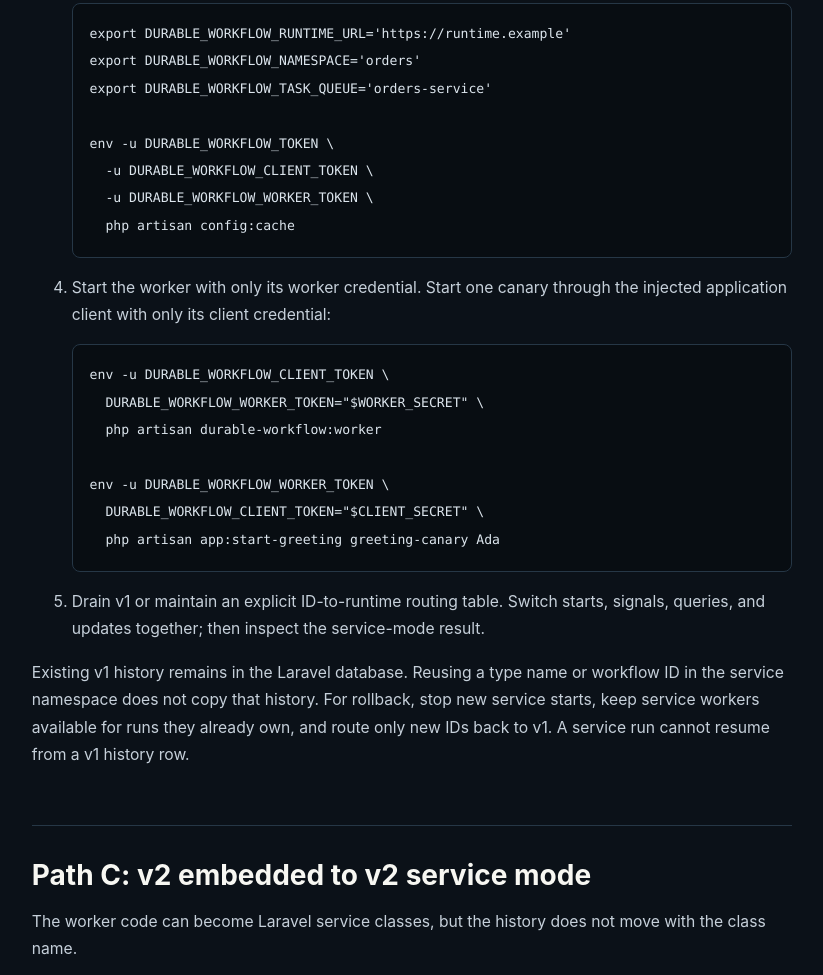
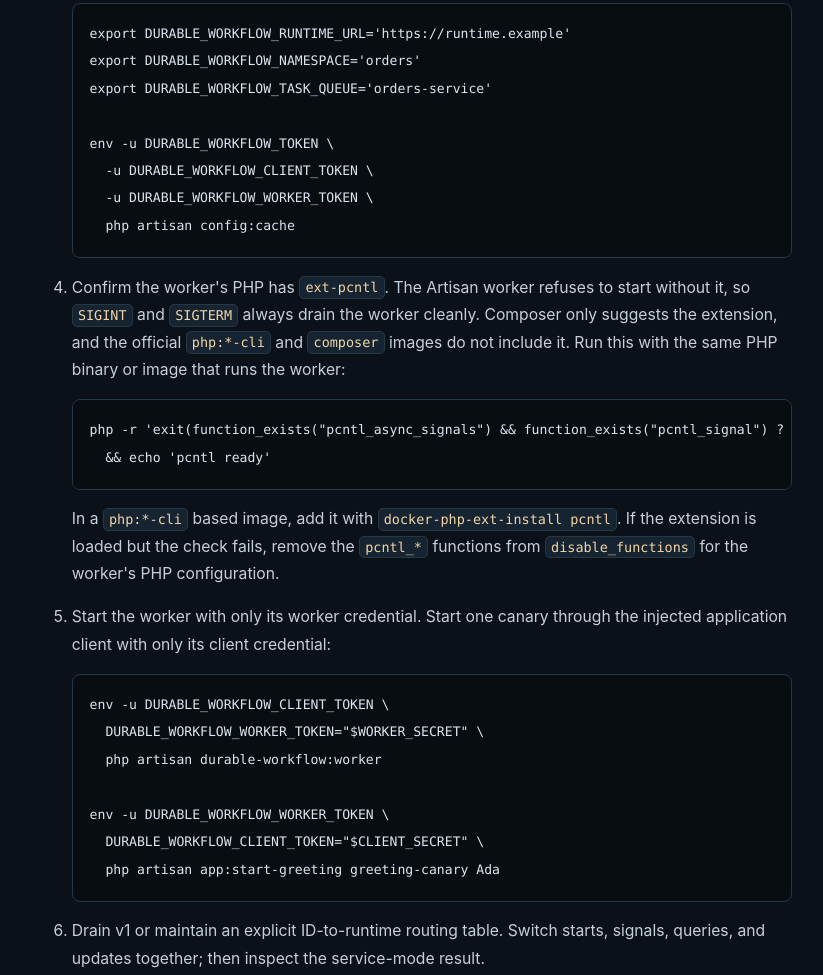
Before and after one commit to durable-workflow/sdk-php, an Eleventy site: page docs/portal/frameworks/laravel.md in a window 1280 px wide. Shown: the part 4236-5211 px from the top of the page, without its empty margins (398-1221 px from the left). Built offline with nearby package versions, Linux system fonts and the light colour scheme; Eleventy itself is replaced by a stand-in of ours; code samples lack their colours; files that its build step writes are made by us from their sources.

Commit message:
List ext-pcntl as a Laravel worker prerequisite
The Laravel adoption guide never said the Artisan worker needs
ext-pcntl, so a first-time adopter finished the whole setup and then
hit FrameworkRuntimeException on `durable-workflow:worker`. Composer
only suggests the extension and the official php:*-cli images omit it.

Path B now has a checkpoint step before the worker starts. It tests the
same two functions the bridge checks, names the docker-php-ext-install
fix, and covers a disable_functions block. The HTTP hosting section and
the Laravel section of the SDK reference state the requirement too.

Fixes #253

Co-Authored-By: Claude Opus 5.5 <noreply@anthropic.com>

````diff
--- a/docs/portal/frameworks/laravel.md
+++ b/docs/portal/frameworks/laravel.md
@@ -151,7 +151,22 @@ The SDK can be installed while v1 remains present and draining.
      php artisan config:cache
    ```
 
-4. Start the worker with only its worker credential. Start one canary through
+4. Confirm the worker's PHP has `ext-pcntl`. The Artisan worker refuses to
+   start without it, so `SIGINT` and `SIGTERM` always drain the worker cleanly.
+   Composer only suggests the extension, and the official `php:*-cli` and
+   `composer` images do not include it. Run this with the same PHP binary or
+   image that runs the worker:
+
+   ```bash
+   php -r 'exit(function_exists("pcntl_async_signals") && function_exists("pcntl_signal") ? 0 : 1);' \
+     && echo 'pcntl ready'
+   ```
+
+   In a `php:*-cli` based image, add it with `docker-php-ext-install pcntl`. If
+   the extension is loaded but the check fails, remove the `pcntl_*` functions
+   from `disable_functions` for the worker's PHP configuration.
+
+5. Start the worker with only its worker credential. Start one canary through
    the injected application client with only its client credential:
 
    ```bash
@@ -164,7 +179,7 @@ The SDK can be installed while v1 remains present and draining.
      php artisan app:start-greeting greeting-canary Ada
    ```
 
-5. Drain v1 or maintain an explicit ID-to-runtime routing table. Switch starts,
+6. Drain v1 or maintain an explicit ID-to-runtime routing table. Switch starts,
    signals, queries, and updates together; then inspect the service-mode result.
 
 Existing v1 history remains in the Laravel database. Reusing a type name or
@@ -484,7 +499,8 @@ resource limits, request-context controls and a separately supervised Artisan
 worker. The recipe records its runtime/tool images and qualification outcomes.
 
 HTTP workers submit and inspect workflows. Run `durable-workflow:worker` in its
-own process; Server or Cloud owns durable state, timers and task leases. Keep
+own process with `ext-pcntl` loaded; Server or Cloud owns durable state, timers
+and task leases. The HTTP processes do not need `ext-pcntl`. Keep
 each process's endpoint, namespace and credential authority fixed, and pass
 client and worker credentials only to their respective roles outside cached
 configuration. The CLI worker's history cache retains history and still replays
````
Also changed, not shown: docs/sdk-reference.md (+4 -1 lines).
